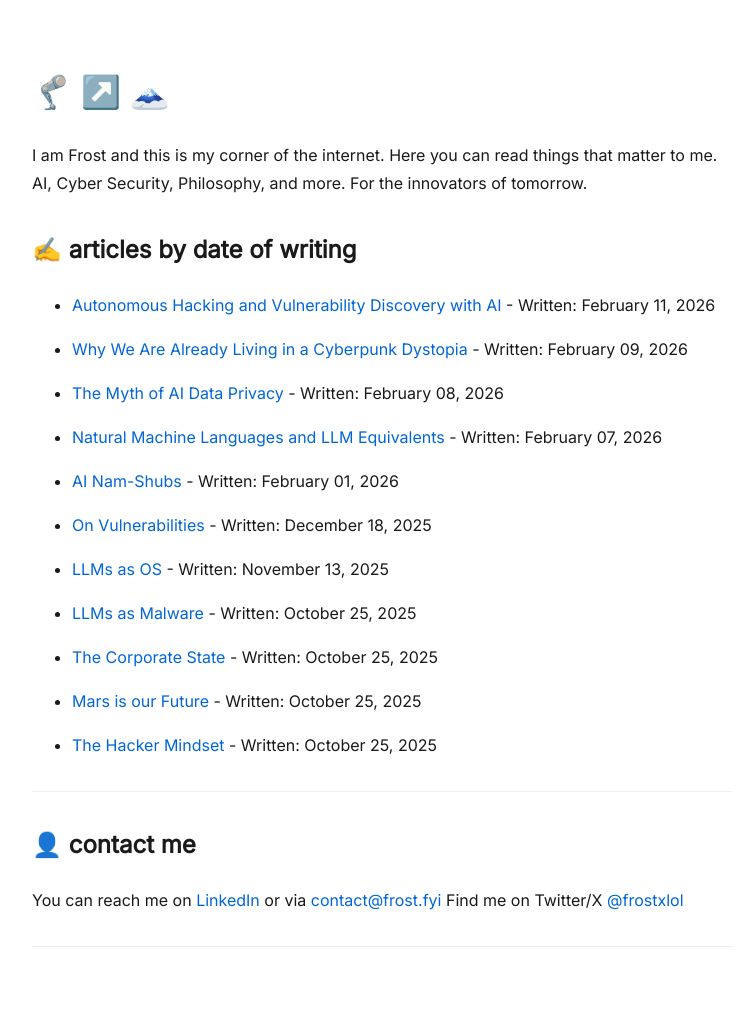
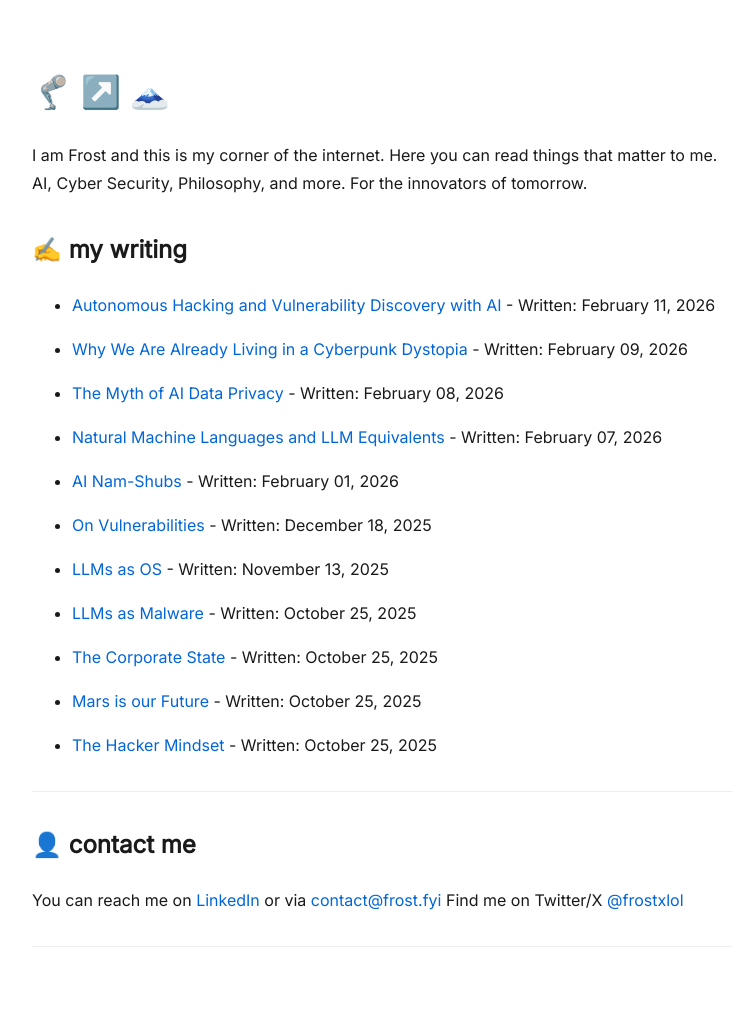
Before and after one commit to frost0x/frost0x.github.io, a Jekyll site: the page built from index.md, in a window 1280 px wide. Shown: the whole page, without its empty margins (258-1005 px from the left). Built offline with Jekyll 4.4.1, drawn with Linux system fonts in a browser that asks for light colours.

Commit message:
slight changes to index.md and renaming one article

```diff
--- a/index.md
+++ b/index.md
@@ -7,7 +7,7 @@ title: frosthub
 
 I am Frost and this is my corner of the internet. Here you can read things that matter to me. AI, Cyber Security, Philosophy, and more. For the innovators of tomorrow.
 
-## ✍️ articles by date of writing
+## ✍️ my writing
 {% assign sorted_posts = site.posts | sort: "date" | reverse %}
 {% for post in sorted_posts %}
 * [{{ post.title }}]({{ post.url }}) - Written: {{ post.date | date: "%B %d, %Y" }}
```
Also changed, not shown: _posts/2026-02-09-cyberpunk_dystopias.md (renamed from _posts/2026-02-09-Cyberpunk-dystopias.md).
